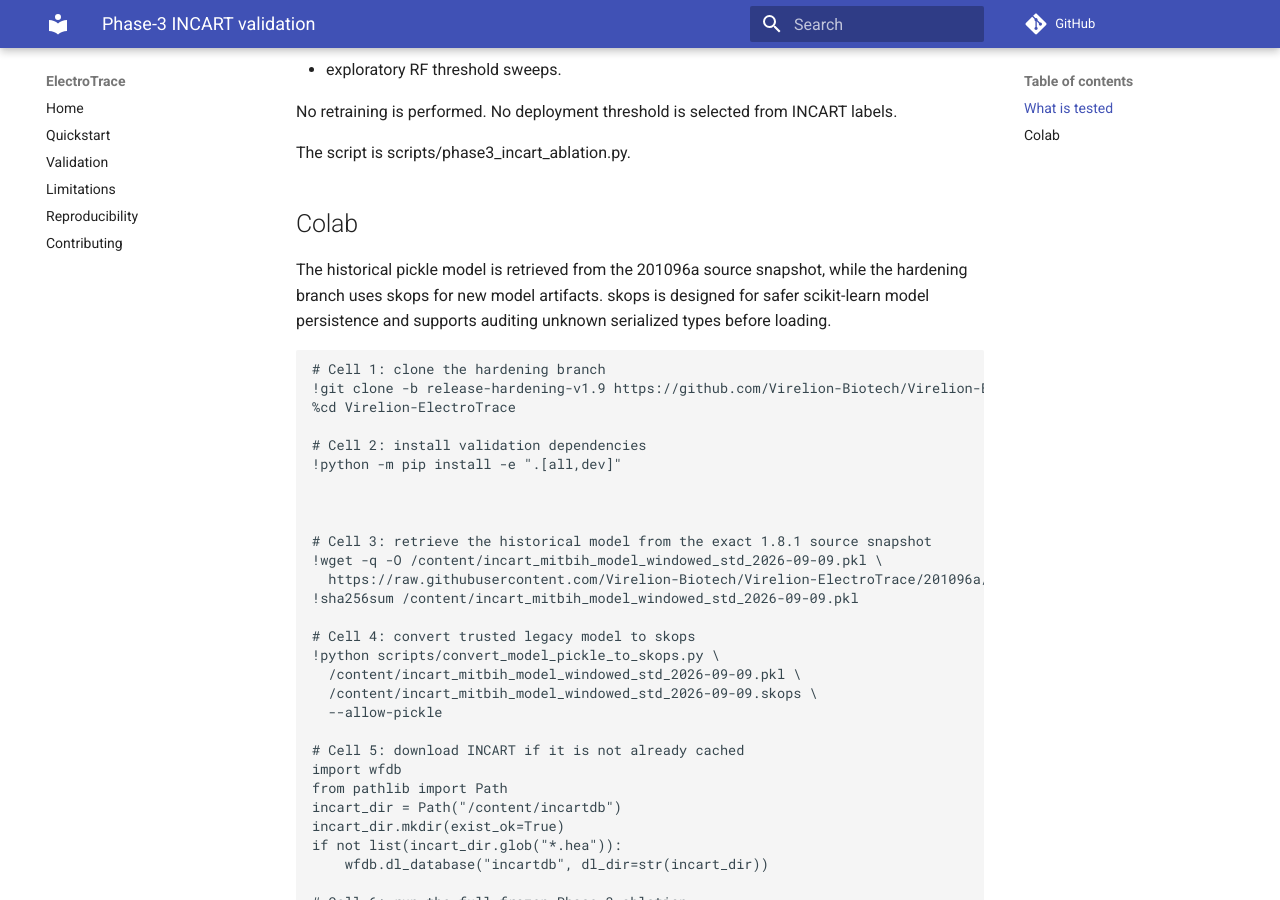
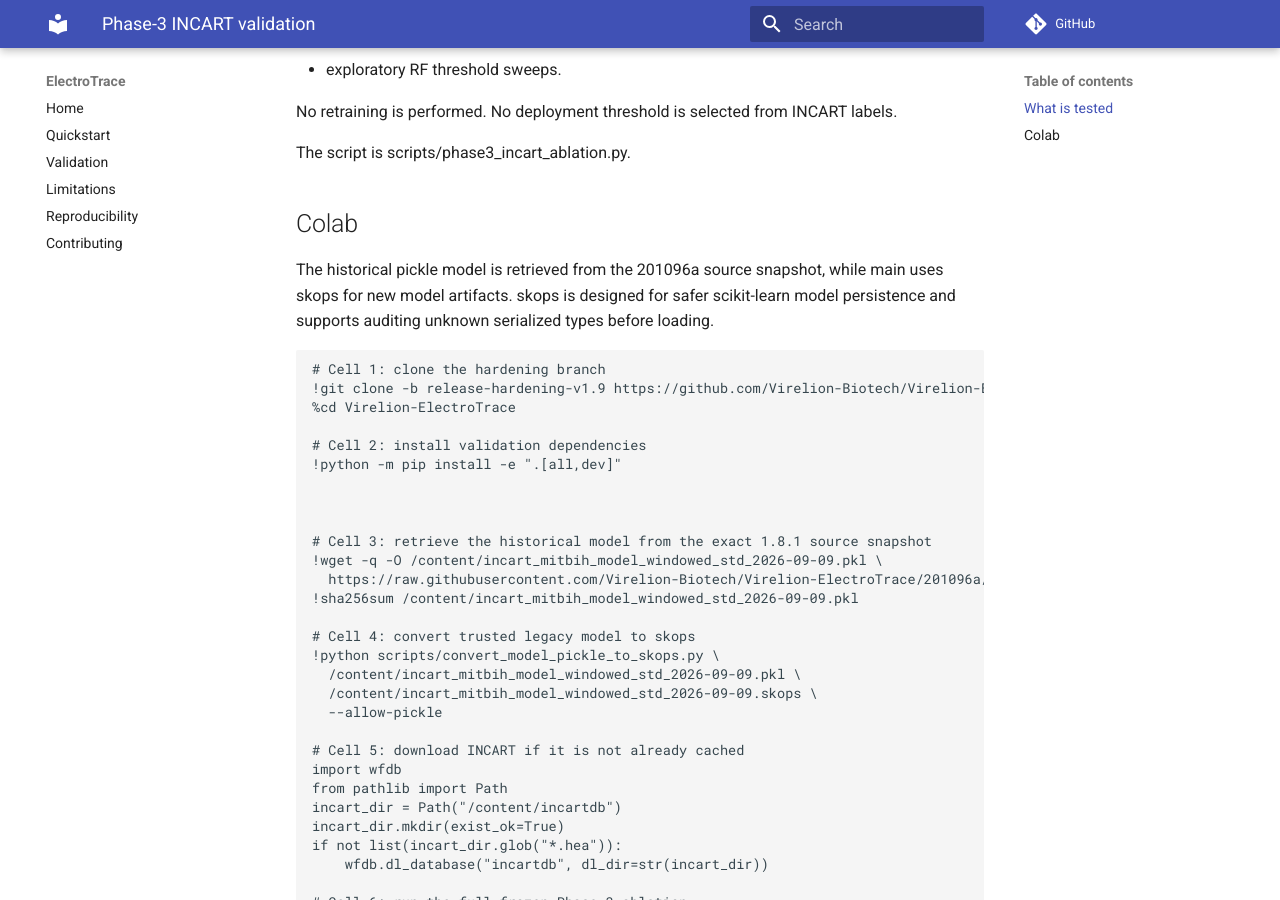
Before and after one commit to Virelion-Biotech/Virelion-ElectroTrace, an MkDocs documentation site: the page built from docs/PHASE3_INCART.md, in a window 1280 px wide and 900 px high, scrolled down 399 px. Built offline with MkDocs 1.6.1 and Material for MkDocs 9.7.7, drawn with Linux system fonts in a browser that asks for light colours; comment, search, counter and statistics services are not loaded.

Commit message:
docs: remove stale Phase-3 branch reference

````diff
--- a/docs/PHASE3_INCART.md
+++ b/docs/PHASE3_INCART.md
@@ -16,7 +16,7 @@ The script is scripts/phase3_incart_ablation.py.
 
 ## Colab
 
-The historical pickle model is retrieved from the 201096a source snapshot, while the hardening branch uses skops for new model artifacts. skops is designed for safer scikit-learn model persistence and supports auditing unknown serialized types before loading.
+The historical pickle model is retrieved from the 201096a source snapshot, while main uses skops for new model artifacts. skops is designed for safer scikit-learn model persistence and supports auditing unknown serialized types before loading.
 
 ```python
 # Cell 1: clone the hardening branch
````
